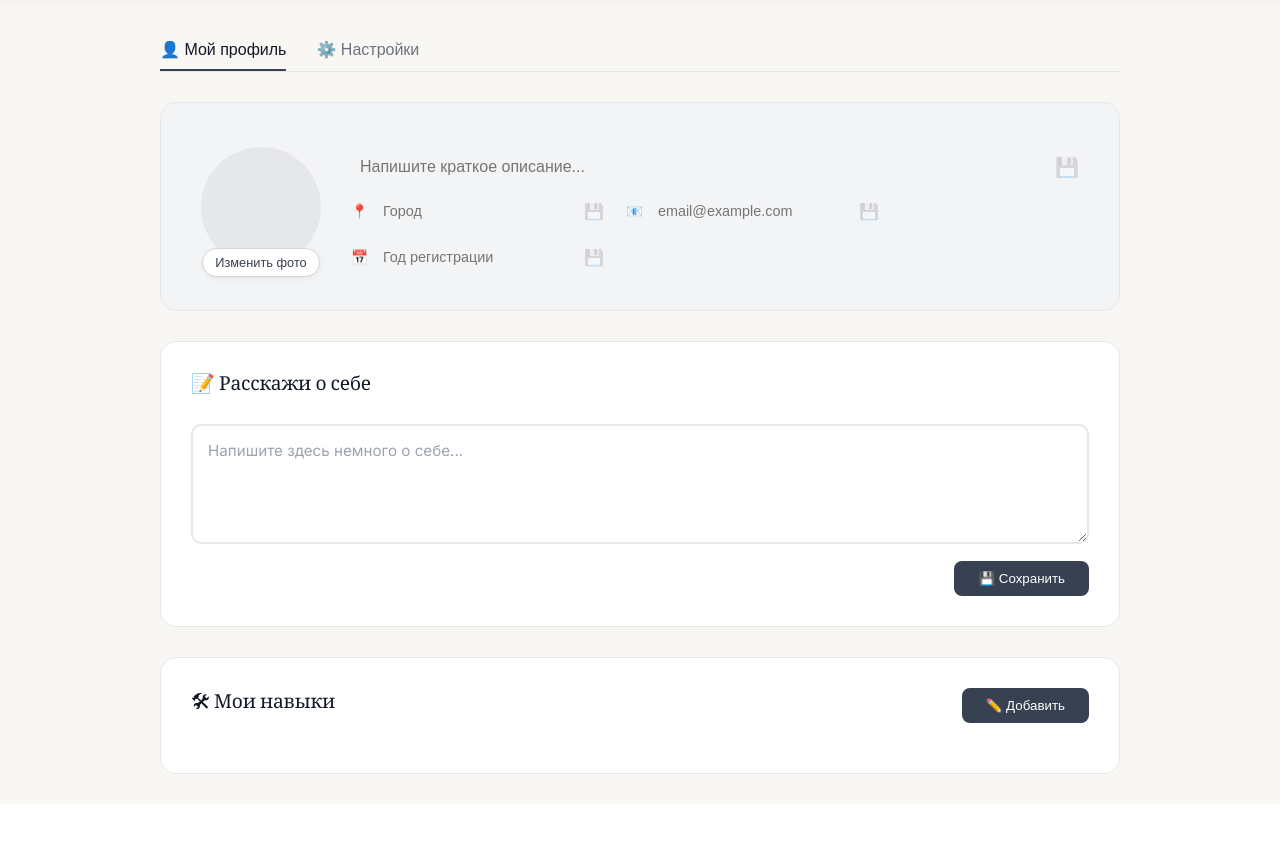
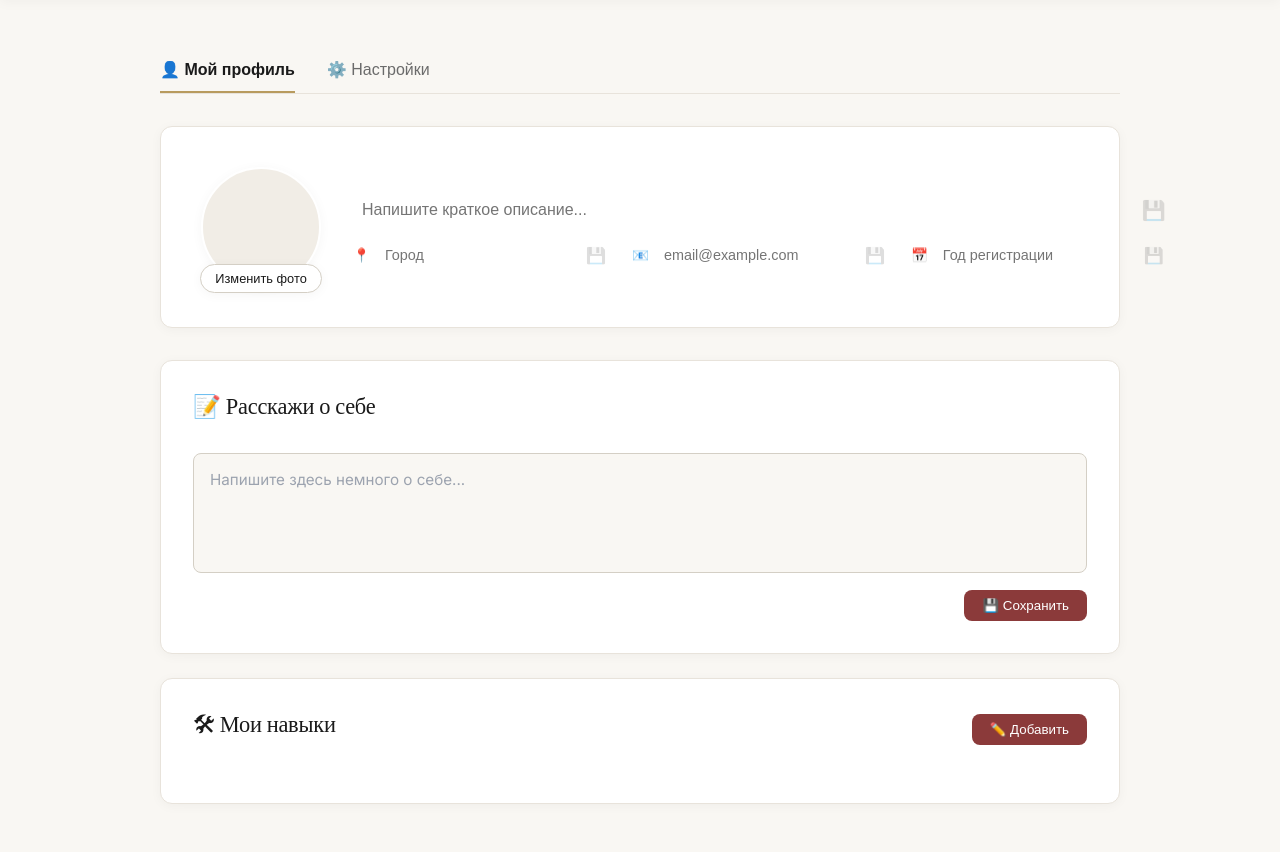
Before and after one commit to viktorialesnyh/FundOfIdeas2, a Flask app: template templates/profile.html in a window 1280 px wide. Shown: the part 72-924 px from the top of the page. Before the commit the page ends 846 px from the top, so only its background shows below. Run offline with Flask 3, Linux system fonts and the light colour scheme; the template is opened without the code that fills it, so the values that code supplies are empty.

Commit message:
изменен profile.css

```diff
--- a/static/css/profile.css
+++ b/static/css/profile.css
@@ -1,273 +1,100 @@
-/* === ПРОФИЛЬ: СТИЛИ (ТЕМНО-СЕРЫЙ АКЦЕНТ) === */
-.profile-main { max-width: 1000px; margin: 30px auto; padding: 0 20px; }
-
-.profile-tabs { display: flex; gap: 30px; border-bottom: 1px solid #e5e7eb; margin-bottom: 30px; }
-.p-tab { background: none; border: none; padding: 10px 0; font-size: 1rem; font-weight: 500; color: #6b7280; cursor: pointer; border-bottom: 2px solid transparent; transition: 0.2s; }
-.p-tab.active { color: #111827; border-bottom-color: #374151; /* ТЕМНО-СЕРЫЙ */ }
+/* === ПРОФИЛЬ - Journal Craft === */
+.profile-main { max-width: 1000px; margin: 48px auto; padding: 0 20px; }
+.profile-tabs { display: flex; gap: 32px; border-bottom: 1px solid var(--border-paper); margin-bottom: 32px; }
+.p-tab {
+  background: none; border: none; padding: 12px 0; font-size: 1rem; font-weight: 500;
+  color: var(--text-pencil); cursor: pointer; border-bottom: 2px solid transparent; transition: var(--transition-base);
+}
+.p-tab.active { color: var(--text-ink); border-bottom-color: var(--accent-foil); font-weight: 600; }
 
 .profile-header {
-    background: #f3f4f6; /* Нейтральный серый вместо фиолетового */
-    border: 1px solid #e5e7eb;
-    border-radius: 16px;
-    padding: 40px;
-    display: flex;
-    align-items: center;
-    gap: 30px;
-    color: #111827;
-    margin-bottom: 30px;
+  background: var(--bg-white); border: 1px solid var(--border-paper); border-radius: var(--radius-md);
+  padding: 40px; display: flex; align-items: center; gap: 32px; color: var(--text-ink);
+  margin-bottom: 32px; box-shadow: var(--shadow-card);
 }
+.profile-avatar {
+  position: relative; width: 120px; height: 120px; background: var(--bg-edge);
+  border-radius: 50%; display: flex; align-items: center; justify-content: center;
+  flex-shrink: 0; color: var(--text-ink); border: 2px solid var(--bg-white); box-shadow: var(--shadow-card);
+}
+.avatar-initials { font-size: 2.5rem; font-weight: 700; color: var(--text-ink); }
+.edit-photo-btn {
+  position: absolute; bottom: -8px; background: var(--bg-white); color: var(--text-ink);
+  border: 1px solid var(--border-dark); padding: 6px 14px; border-radius: 20px;
+  font-size: 0.8rem; cursor: pointer; box-shadow: var(--shadow-card); white-space: nowrap; transition: var(--transition-base);
+}
+.edit-photo-btn:hover { border-color: var(--accent-foil); color: var(--accent-foil); }
 
-.profile-avatar {
-    position: relative;
-    width: 120px;
-    height: 120px;
-    background: #e5e7eb;
-    border-radius: 50%;
-    display: flex;
-    align-items: center;
-    justify-content: center;
-    flex-shrink: 0;
-    color: #374151;
+.profile-info h1 { font-size: 2rem; margin-bottom: 8px; font-family: 'Cormorant Garamond', serif; }
+.bio { color: var(--text-pencil); margin-bottom: 16px; font-size: 0.95rem; line-height: 1.6; }
+.profile-meta { display: flex; gap: 24px; font-size: 0.85rem; color: var(--text-pencil); }
+
+.section-card {
+  background: var(--bg-white); border: 1px solid var(--border-paper); border-radius: var(--radius-md);
+  padding: 32px; margin-bottom: 24px; box-shadow: var(--shadow-card); transition: var(--transition-base);
 }
-
-.avatar-initials { font-size: 2.5rem; font-weight: 700; }
-
-.edit-photo-btn {
-    position: absolute;
-    bottom: -10px;
-    background: white;
-    color: #374151;
-    border: 1px solid #d1d5db;
-    padding: 6px 12px;
-    border-radius: 20px;
-    font-size: 0.8rem;
-    cursor: pointer;
-    box-shadow: 0 2px 5px rgba(0,0,0,0.05);
-    white-space: nowrap;
-}
-
-.profile-info h1 { font-size: 1.8rem; margin-bottom: 8px; }
-.bio { color: #4b5563; margin-bottom: 15px; font-size: 0.95rem; }
-.profile-meta { display: flex; gap: 20px; font-size: 0.85rem; color: #6b7280; }
-
-.section-card { background: white; border: 1px solid #e5e7eb; border-radius: 16px; padding: 30px; margin-bottom: 30px; }
-.section-header { display: flex; justify-content: space-between; align-items: center; margin-bottom: 20px; }
-.section-header h2 { font-size: 1.2rem; color: #111827; }
+.section-card:hover { box-shadow: var(--shadow-soft); transform: translateY(-2px); }
+.section-header { display: flex; justify-content: space-between; align-items: center; margin-bottom: 24px; }
+.section-header h2 { font-size: 1.4rem; color: var(--text-ink); font-family: 'Cormorant Garamond', serif; }
 
 .edit-btn {
-    background: none;
-    border: 1px solid #374151; /* ТЕМНО-СЕРЫЙ */
-    color: #374151;
-    padding: 6px 16px;
-    border-radius: 8px;
-    cursor: pointer;
-    font-weight: 500;
-    transition: 0.2s;
+  background: var(--accent-binding); color: white; border: none; padding: 8px 18px;
+  border-radius: var(--radius-sm); cursor: pointer; font-weight: 500; transition: var(--transition-base);
 }
-.edit-btn:hover { background: #374151; color: white; }
+.edit-btn:hover { background: var(--accent-binding-hover); transform: translateY(-1px); }
 
 .about-textarea {
-    width: 100%; height: 100px; padding: 15px;
-    border: 1px solid #e5e7eb; border-radius: 12px;
-    resize: none; font-family: 'Inter', sans-serif; font-size: 0.95rem; outline: none;
+  width: 100%; min-height: 120px; padding: 16px; border: 1.5px solid var(--border-dark);
+  border-radius: var(--radius-sm); resize: none; font-family: inherit; font-size: 0.95rem; outline: none;
+  transition: var(--transition-base); background: var(--bg-paper);
 }
-.about-textarea:focus { border-color: #374151; }
+.about-textarea:focus { border-color: var(--accent-binding); box-shadow: 0 0 0 3px rgba(139, 58, 58, 0.08); background: var(--bg-white); }
+.about-textarea::placeholder { color: var(--text-light); }
 
-.skills-grid { display: grid; grid-template-columns: repeat(auto-fit, minmax(250px, 1fr)); gap: 20px; }
-.skill-card { background: #f9fafb; border: 1px solid #e5e7eb; border-radius: 12px; padding: 20px; }
-.skill-top { display: flex; align-items: center; gap: 10px; margin-bottom: 15px; }
+.skills-grid { display: grid; grid-template-columns: repeat(auto-fit, minmax(280px, 1fr)); gap: 20px; }
+.skill-card { background: var(--bg-paper); border: 1px solid var(--border-paper); border-radius: var(--radius-md); padding: 20px; transition: var(--transition-base); }
+.skill-card:hover { background: var(--bg-white); border-color: var(--border-dark); }
+.skill-top { display: flex; align-items: center; gap: 10px; margin-bottom: 15px; position: relative; }
 .skill-icon { font-size: 1.2rem; }
-.skill-top h3 { font-size: 1rem; margin: 0; color: #111827; }
+.skill-top h3 { font-size: 1rem; margin: 0; color: var(--text-ink); }
+.progress-bar { height: 6px; background: var(--border-paper); border-radius: 3px; margin-bottom: 10px; overflow: hidden; }
+.progress-bar .fill { height: 100%; background: var(--accent-foil); border-radius: 3px; }
+.skill-level { font-size: 0.8rem; color: var(--text-pencil); margin-bottom: 15px; }
+.tags-container { display: flex; flex-wrap: wrap; gap: 8px; min-height: 24px; }
 
-.progress-bar { height: 6px; background: #e5e7eb; border-radius: 3px; margin-bottom: 10px; overflow: hidden; }
-.progress-bar .fill { height: 100%; background: #374151; border-radius: 3px; } /* ТЕМНО-СЕРЫЙ */
+.bio-form { display: flex; align-items: center; gap: 10px; margin: 8px 0 16px 0; }
+.bio-active-input {
+  flex-grow: 1; border: 1px solid transparent; background: transparent; padding: 6px 8px;
+  font-size: 1rem; color: var(--text-pencil); border-radius: 6px; outline: none; transition: var(--transition-base);
+}
+.bio-active-input:hover { background: var(--bg-edge); }
+.bio-active-input:focus { background: var(--bg-white); border-color: var(--accent-binding); box-shadow: 0 0 0 2px rgba(139, 58, 58, 0.1); color: var(--text-ink); }
+.save-bio-btn { background: none; border: none; cursor: pointer; font-size: 1.2rem; opacity: 0.2; transition: 0.2s; }
+.save-bio-btn:hover { opacity: 1; transform: scale(1.1); color: var(--accent-binding); }
 
-.skill-level { font-size: 0.8rem; color: #6b7280; margin-bottom: 15px; }
-.tags-container { display: flex; flex-wrap: wrap; gap: 8px; min-height: 24px; }
-/* Активное поле "Расскажи о себе" */
-.about-textarea {
-    width: 100%;
-    min-height: 120px;
-    padding: 15px;
-    border: 2px solid #e5e7eb;
-    border-radius: 10px;
-    font-family: inherit;
-    font-size: 0.95rem;
-    resize: vertical;
-    outline: none;
-    transition: all 0.3s ease;
-    background: white;
+.meta-item { display: flex; align-items: center; gap: 8px; }
+.meta-form { display: flex; align-items: center; gap: 6px; }
+.meta-input {
+  border: 1px solid transparent; background: transparent; padding: 4px 6px; font-size: 0.9rem;
+  color: var(--text-pencil); border-radius: 4px; outline: none; transition: var(--transition-base); min-width: 100px;
 }
+.meta-input:hover { background: var(--bg-edge); }
+.meta-input:focus { background: var(--bg-white); border-color: var(--accent-binding); box-shadow: 0 0 0 2px rgba(139, 58, 58, 0.1); color: var(--text-ink); }
+.meta-save-btn { background: none; border: none; cursor: pointer; font-size: 1rem; opacity: 0.2; transition: 0.2s; padding: 2px; }
+.meta-save-btn:hover { opacity: 1; transform: scale(1.2); color: var(--accent-binding); }
 
-.about-textarea:focus {
-    border-color: #374151;
-    box-shadow: 0 0 0 3px rgba(55, 65, 81, 0.1);
-    background: #f9fafb;
-}
-
-.about-textarea::placeholder {
-    color: #9ca3af;
-}
-
-/* Кнопка сохранения */
-.edit-btn {
-    background: #374151;
-    color: white;
-    border: none;
-    padding: 10px 24px;
-    border-radius: 8px;
-    font-weight: 500;
-    cursor: pointer;
-    transition: all 0.2s;
-    display: inline-flex;
-    align-items: center;
-    gap: 6px;
-}
-
-.edit-btn:hover {
-    background: #1f2937;
-    transform: translateY(-2px);
-    box-shadow: 0 4px 12px rgba(55, 65, 81, 0.2);
-}
-
-.edit-btn:active {
-    transform: translateY(0);
-}
-
-/* Подсветка секции при наведении */
-.section-card:hover {
-    box-shadow: 0 4px 16px rgba(0, 0, 0, 0.08);
-    transform: translateY(-2px);
-    transition: all 0.3s ease;
-}
-/* === Активное поле био === */
-.bio-form {
-    display: flex;
-    align-items: center;
-    gap: 10px;
-    margin: 8px 0 15px 0;
-}
-
-.bio-active-input {
-    flex-grow: 1;
-    border: 1px solid transparent;
-    background: transparent;
-    padding: 6px 8px;
-    font-size: 1rem;
-    color: #4b5563;
-    border-radius: 6px;
-    outline: none;
-    transition: all 0.2s;
-}
-
-.bio-active-input:hover {
-    background: #f3f4f6;
-}
-
-.bio-active-input:focus {
-    background: white;
-    border-color: #374151;
-    box-shadow: 0 0 0 2px rgba(55, 65, 81, 0.1);
-}
-
-.save-bio-btn {
-    background: none;
-    border: none;
-    cursor: pointer;
-    font-size: 1.2rem;
-    opacity: 0.2; /* Кнопка почти невидима */
-    transition: 0.2s;
-}
-
-.save-bio-btn:hover {
-    opacity: 1; /* Становится яркой при наведении */
-    transform: scale(1.1);
-}
-.profile-meta {
-    display: flex;
-    flex-wrap: wrap;
-    gap: 20px;
-    margin-top: 12px;
-}
-
-.meta-item {
-    display: flex;
-    align-items: center;
-    gap: 8px;
-}
-
-.meta-form {
-    display: flex;
-    align-items: center;
-    gap: 6px;
-}
-
-.meta-input {
-    border: 1px solid transparent;
-    background: transparent;
-    padding: 4px 6px;
-    font-size: 0.9rem;
-    color: #6b7280;
-    border-radius: 4px;
-    outline: none;
-    transition: all 0.2s;
-    min-width: 100px;
-}
-
-.meta-input:hover {
-    background: #f3f4f6;
-}
-
-.meta-input:focus {
-    background: white;
-    border-color: #374151;
-    box-shadow: 0 0 0 2px rgba(55, 65, 81, 0.1);
-}
-
-.meta-save-btn {
-    background: none;
-    border: none;
-    cursor: pointer;
-    font-size: 1rem;
-    opacity: 0.2;
-    transition: 0.2s;
-    padding: 2px;
-}
-
-.meta-save-btn:hover {
-    opacity: 1;
-    transform: scale(1.2);
-}
-/* === НАВЫКИ: РЕДАКТИРОВАНИЕ === */
 .skill-delete-btn {
-    position: absolute;
-    top: 10px;
-    right: 10px;
-    background: #ef4444;
-    color: white;
-    text-decoration: none;
-    width: 22px;
-    height: 22px;
-    border-radius: 50%;
-    font-size: 16px;
-    line-height: 22px;
-    text-align: center;
-    opacity: 0;
-    transition: 0.2s;
+  position: absolute; top: 10px; right: 10px; background: #dc2626; color: white;
+  text-decoration: none; width: 22px; height: 22px; border-radius: 50%; font-size: 16px;
+  line-height: 22px; text-align: center; opacity: 0; transition: 0.2s;
 }
 .skill-card:hover .skill-delete-btn { opacity: 1; }
-.skill-delete-btn:hover { background: #dc2626; transform: scale(1.1); }
+.skill-delete-btn:hover { background: #b91c1c; transform: scale(1.1); }
 
-.skill-top { position: relative; }
-
-.add-skill-form {
-    margin-top: 25px;
-    padding: 20px;
-    background: #f9fafb;
-    border: 2px dashed #d1d5db;
-    border-radius: 12px;
-}
+.add-skill-form { margin-top: 25px; padding: 20px; background: var(--bg-edge); border: 2px dashed var(--border-paper); border-radius: var(--radius-md); }
 .form-row-skills { display: grid; grid-template-columns: 2fr 1fr 1fr; gap: 15px; }
 .form-actions { display: flex; gap: 10px; justify-content: flex-end; margin-top: 15px; }
-.btn-cancel { background: white; border: 1px solid #d1d5db; padding: 8px 16px; border-radius: 6px; cursor: pointer; }
-.btn-create { background: #374151; color: white; border: none; padding: 8px 20px; border-radius: 6px; cursor: pointer; }
+.btn-cancel { background: var(--bg-white); border: 1.5px solid var(--border-dark); padding: 8px 16px; border-radius: var(--radius-sm); cursor: pointer; transition: var(--transition-base); }
+.btn-cancel:hover { background: var(--bg-paper); border-color: var(--text-pencil); }
+.btn-create { background: var(--accent-binding); color: white; border: none; padding: 8px 20px; border-radius: var(--radius-sm); cursor: pointer; transition: var(--transition-base); }
+.btn-create:hover { background: var(--accent-binding-hover); }
```
